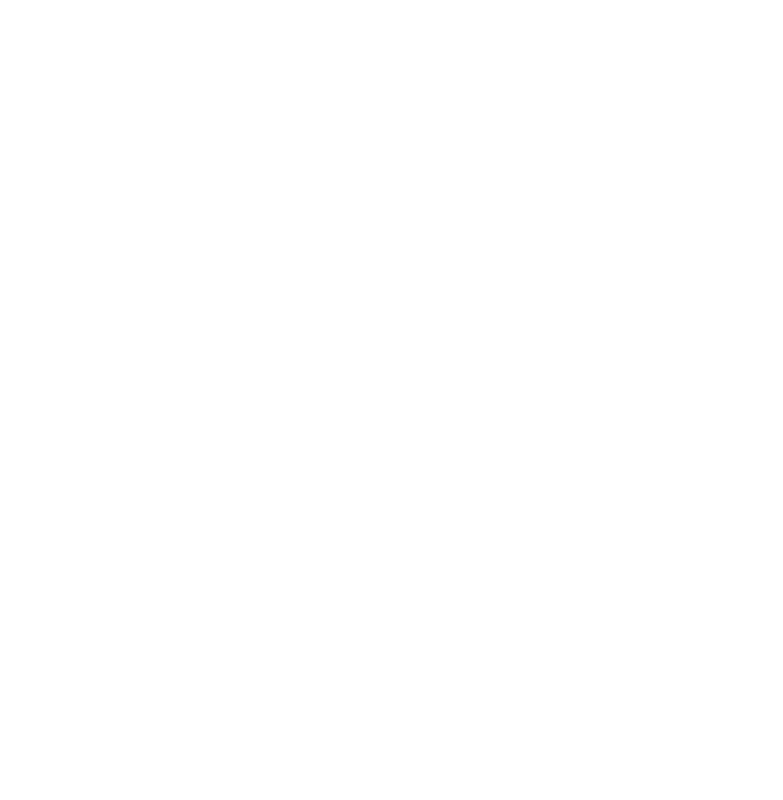
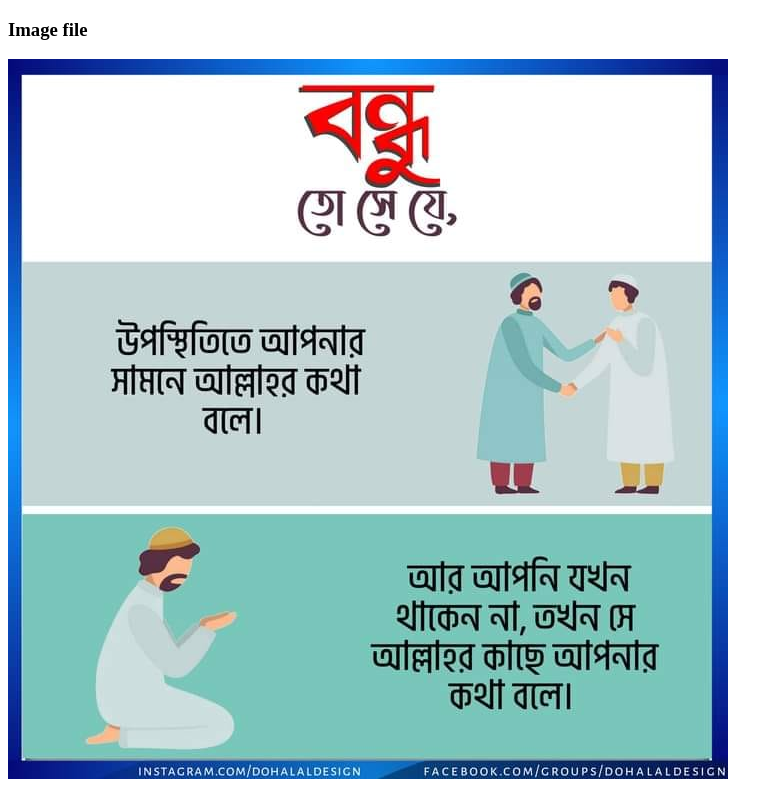
Before and after one commit to mdmohiuddin22/my-practice-repo, a plain HTML site: page index.html in a window 1280 px wide. Shown: the whole page, without its empty margins (0-783 px from the left). Drawn offline with Linux system fonts and the light colour scheme.

Commit message:
added image

```diff
--- a/index.html
+++ b/index.html
@@ -7,6 +7,8 @@
     <title>my practice repo</title>
 </head>
 <body>
+    <h3>Image file</h3>
+    <img src="bondhu.jpg" Bondhu="">
 
 </body>
 </html>
```
Also changed, not shown: bondhu.jpg (added).
